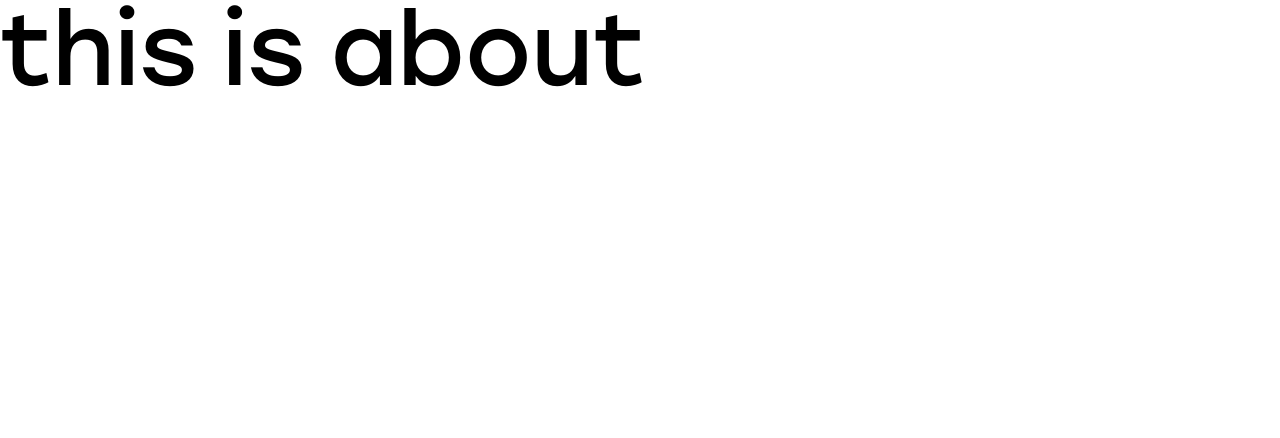
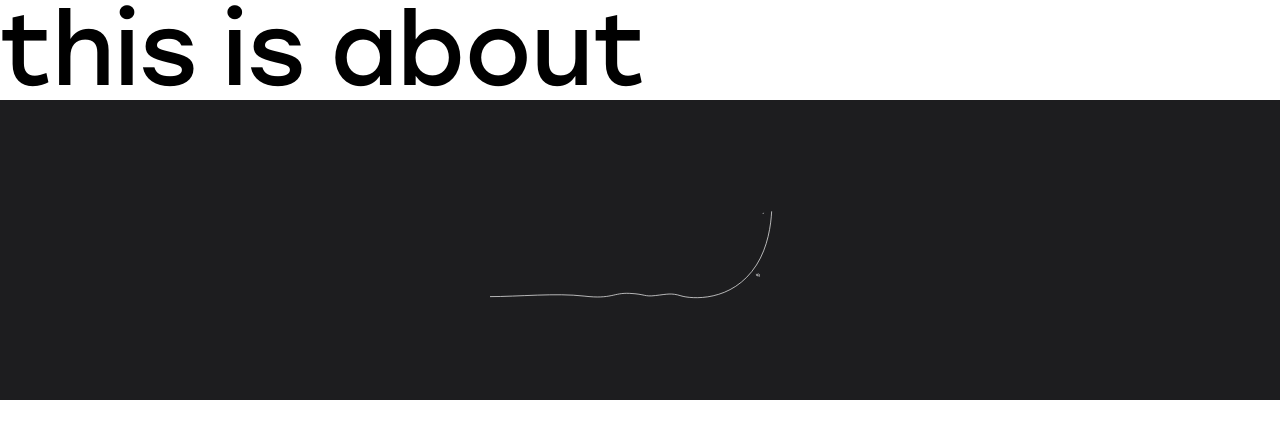
Before and after one commit to heejung-newheee/anchors-home, a Next.js app: page /pages/about in a window 1280 px wide. Shown: the top 438 px of the page. Built offline with nearby package versions, Linux system fonts and the light colour scheme.

Commit message:
[2023-04-12] lottie 설정 및 json 파일 업로드 및 컴포넌트 작업

```diff
--- a/app/pages/about/page.jsx
+++ b/app/pages/about/page.jsx
@@ -1,6 +1,7 @@
 import Image from 'next/image'
 import { Inter } from 'next/font/google'
 import './about.scss'
+import LottiePlayer from '@/components/Lottie/LottiePlayer'
 
 export const metadata = {
   title: 'Anchors',
@@ -15,6 +16,7 @@ export default function About() {
     <div>
       {/*<img src="/assets/images/ico/ico-btn-black-down.svg"/>*/}
       <p>this is about</p>
+      <LottiePlayer src="/lottie/lottie_aboutus.json" style={{ height: '300px', width: '300px' }} />
     </div>
   )
 }
--- /dev/null
+++ b/components/Lottie/LottiePlayer.jsx
@@ -0,0 +1,18 @@
+"use client";
+
+import { Player, Controls } from '@lottiefiles/react-lottie-player';
+function LottiePlayer(props) {
+  return (
+    <div className="bg-green-500" style={{"backgroundColor" : "#1D1D1F"}}>
+    <Player
+      autoplay
+      loop
+      renderer={"svg"}
+      style={props.style}
+      src={props.src}
+    ></Player>
+      </div>
+  )
+}
+
+export default LottiePlayer;
--- a/package.json
+++ b/package.json
@@ -9,13 +9,13 @@
     "lint": "next lint"
   },
   "dependencies": {
+    "@lottiefiles/react-lottie-player": "^3.5.3",
     "aos": "^2.3.4",
     "autoprefixer": "10.4.14",
     "next": "13.3.0",
     "postcss": "8.4.21",
     "react": "18.2.0",
     "react-dom": "18.2.0",
-    "react-lottie-player": "^1.5.4",
     "scrollmagic": "^2.0.8",
     "swiper": "^9.2.0",
     "tailwindcss": "3.3.1"
```
Also changed, not shown: components/Lottie/Lottie.jsx (deleted, +0 -9 lines), public/lottie/lottie_aboutus.json (renamed from helper/data/json/lottie/lottie_aboutus.json), public/lottie/lottie_aboutus_up_arrow.json (renamed from helper/data/json/lottie/lottie_aboutus_up_arrow.json), public/lottie/lottie_footer_hand.json (renamed from helper/data/json/lottie/lottie_footer_hand.json), public/lottie/lottie_footer_line.json (renamed from helper/data/json/lottie/lottie_footer_line.json), public/lottie/lottie_goingto.json (renamed from helper/data/json/lottie/lottie_goingto.json), public/lottie/lottie_main_keyvisual.json (renamed from helper/data/json/lottie/lottie_main_keyvisual.json), 1 other file (tests, documents, lock files or other folders).
